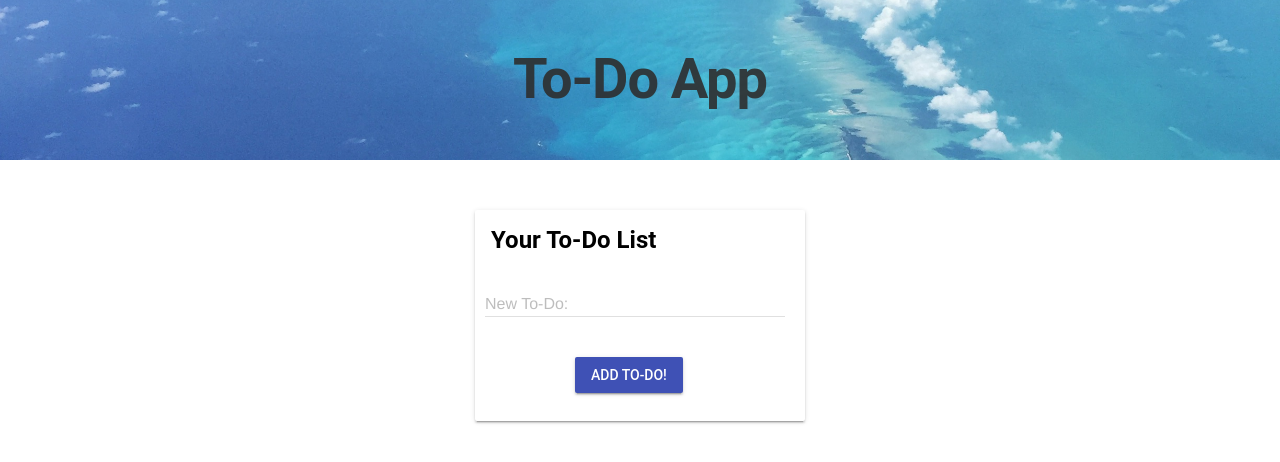
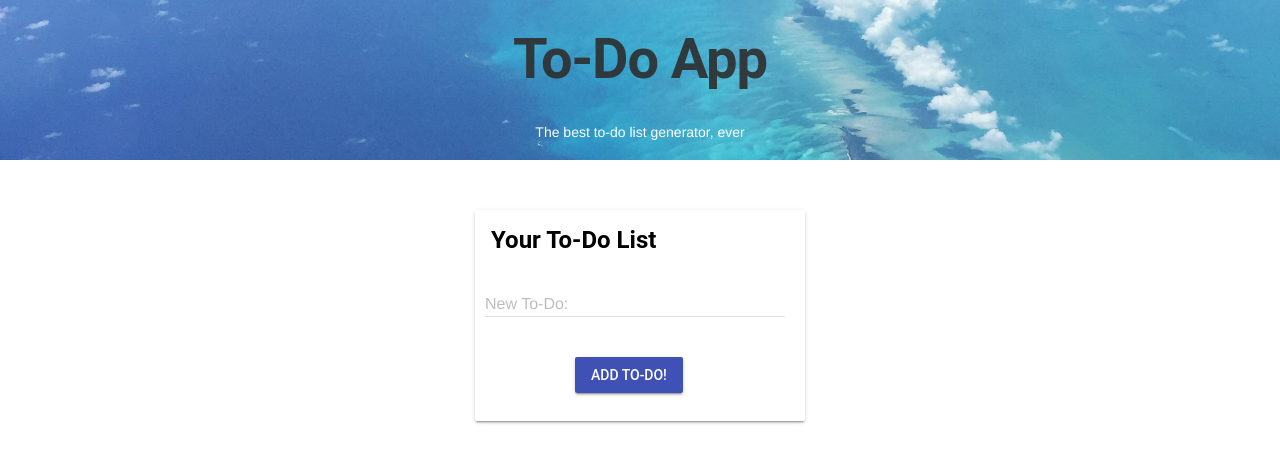
Before and after one commit to jespos/to-do-app, a plain HTML site: page index.html in a window 1280 px wide. Drawn offline with nearby package versions, Linux system fonts and the light colour scheme.

Commit message:
update styling

```diff
--- a/index.html
+++ b/index.html
@@ -15,6 +15,7 @@
   <body>
   <header class="mdl-layout__header mdl-layout__header--transparent">
     <h1>To-Do App</h1>
+    <p class="subtitle">The best to-do list generator, ever</p>
   </header>
     <div class="todo-card-wide mdl-card mdl-shadow--2dp">
       <div class="mdl-card__title">
--- a/styles/main.css
+++ b/styles/main.css
@@ -4,6 +4,11 @@ h1 {
   color: rgba(45, 45, 45, 0.9);
   margin: auto;
 
+}
+
+.subtitle {
+  color: rgba(45, 45, 45, 0.7)
+  font-size: 7em;
 }
 
 header {
```
